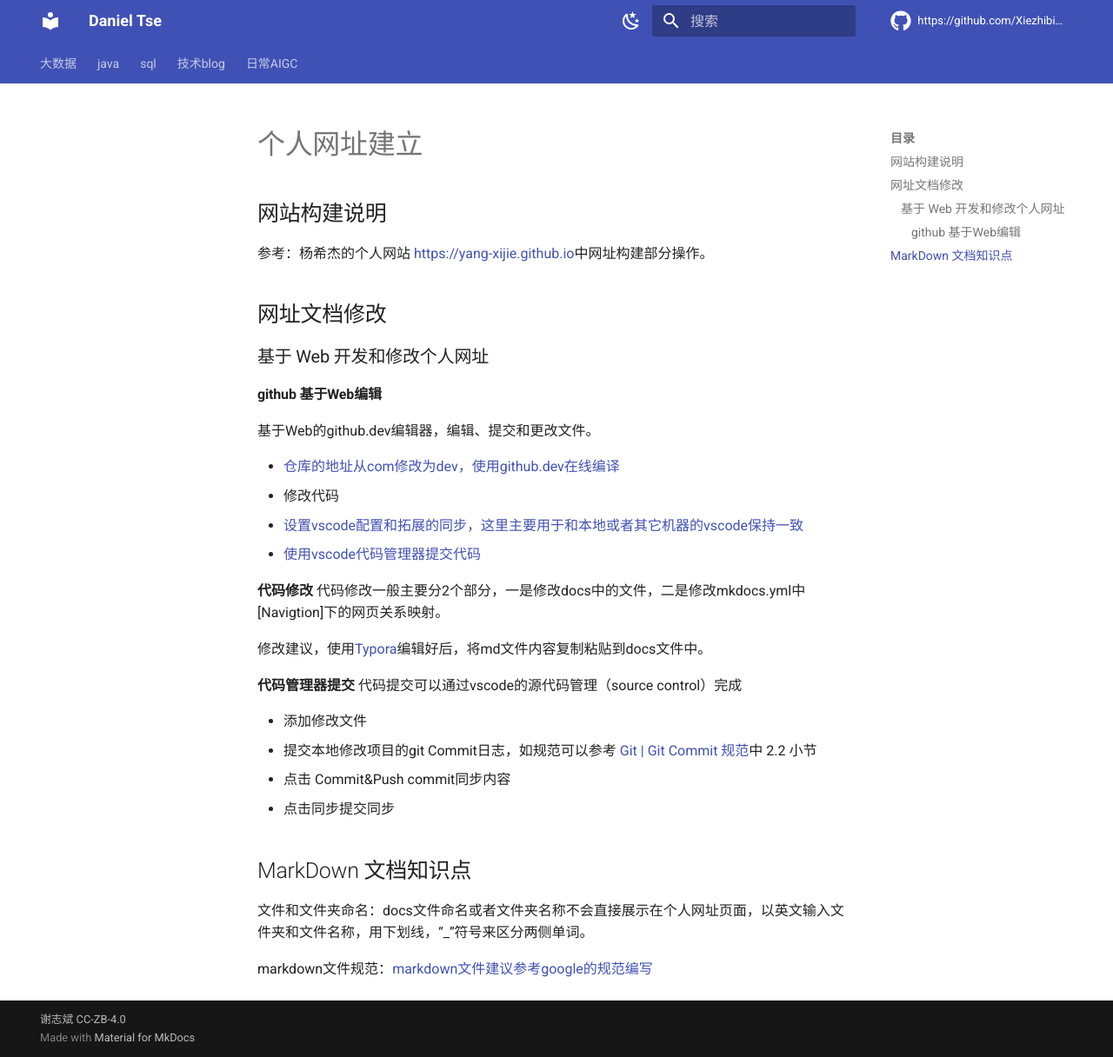
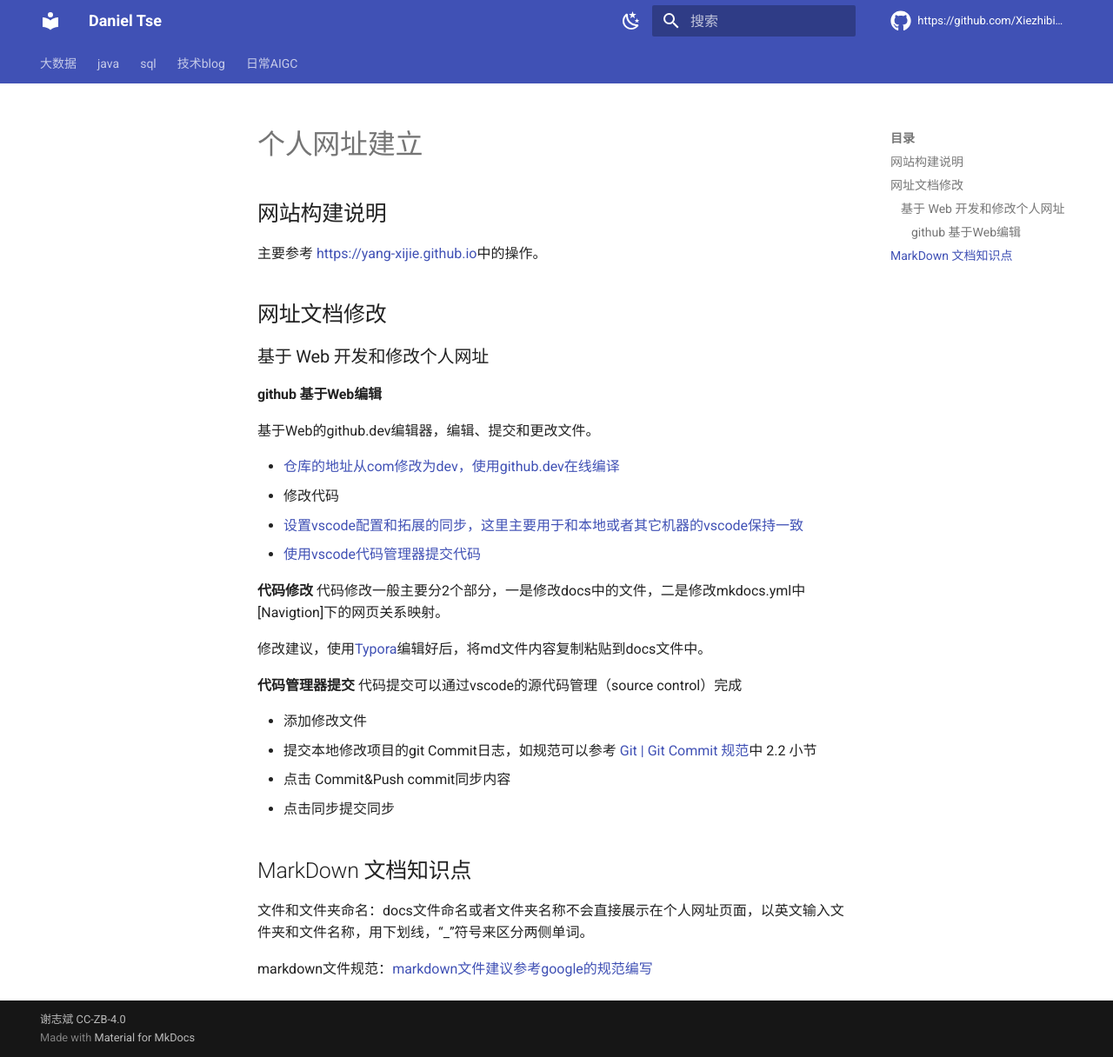
Before and after one commit to Xiezhibin/xiezhibin.github.io, an MkDocs documentation site: the page built from docs/tech/personal-web.md, in a window 1280 px wide and 1216 px high. Shown: the whole window at 87% size. Built offline with MkDocs 1.6.1 and Material for MkDocs 9.7.7, drawn with Linux system fonts in a browser that asks for light colours; comment, search, counter and statistics services are not loaded.

Commit message:
fix：修改个人网站说明内容

```diff
--- a/docs/tech/personal-web.md
+++ b/docs/tech/personal-web.md
@@ -2,7 +2,7 @@
 
 ## 网站构建说明
 
-参考：杨希杰的个人网站 [https://yang-xijie.github.io](https://yang-xijie.github.io)中网址构建部分操作。
+主要参考 [https://yang-xijie.github.io](https://yang-xijie.github.io)中的操作。
 
 ## 网址文档修改
 
@@ -12,7 +12,7 @@
 
 基于Web的github.dev编辑器，编辑、提交和更改文件。
 
-- [仓库的地址从com修改为dev，使用github.dev在线编译](<https://docs.github.com/zh/codespaces/the-githubdev-web-based-editor>)
+- [仓库的地址从com修改为dev，使用github.dev在线编译](https://docs.github.com/zh/codespaces/the-githubdev-web-based-editor)
 - 修改代码
 - [设置vscode配置和拓展的同步，这里主要用于和本地或者其它机器的vscode保持一致](https://code.visualstudio.com/docs/editor/settings-sync)
 - [使用vscode代码管理器提交代码](https://cloud.tencent.com/developer/article/1793472)
@@ -34,4 +34,4 @@
 
 文件和文件夹命名：docs文件命名或者文件夹名称不会直接展示在个人网址页面，以英文输入文件夹和文件名称，用下划线，“_”符号来区分两侧单词。
 
-markdown文件规范：[markdown文件建议参考google的规范编写](<https://github.com/google/styleguide/blob/gh-pages/docguide/style.md>)
+markdown文件规范：[markdown文件建议参考google的规范编写](https://github.com/google/styleguide/blob/gh-pages/docguide/style.md)
```
